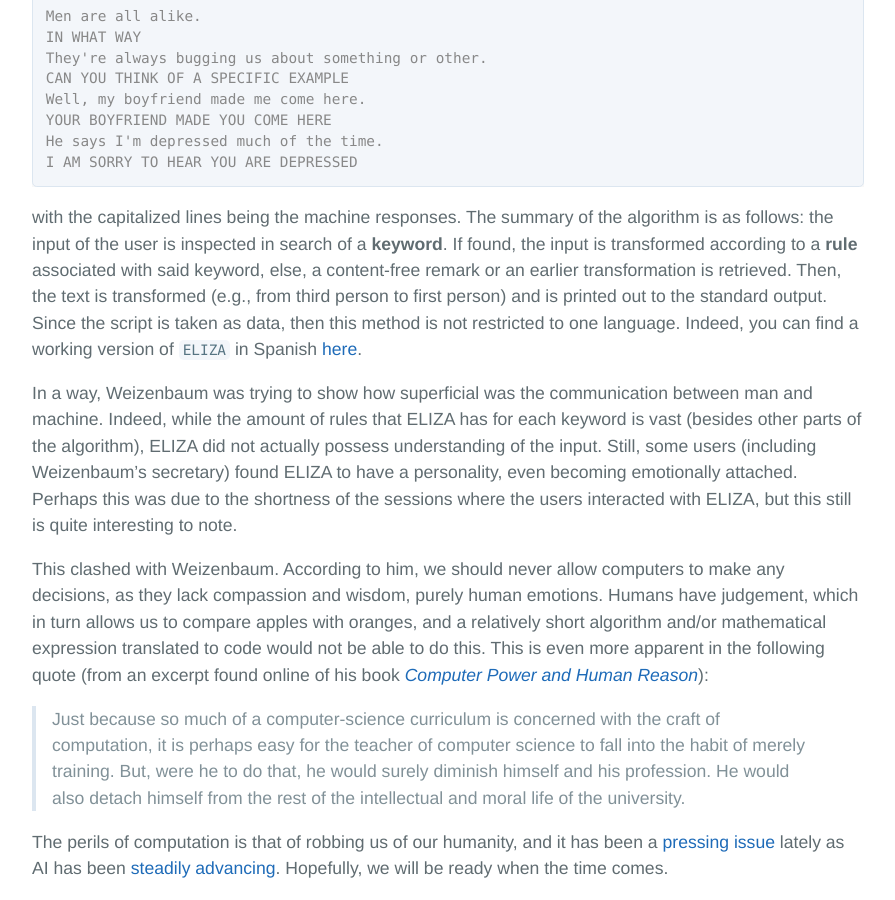
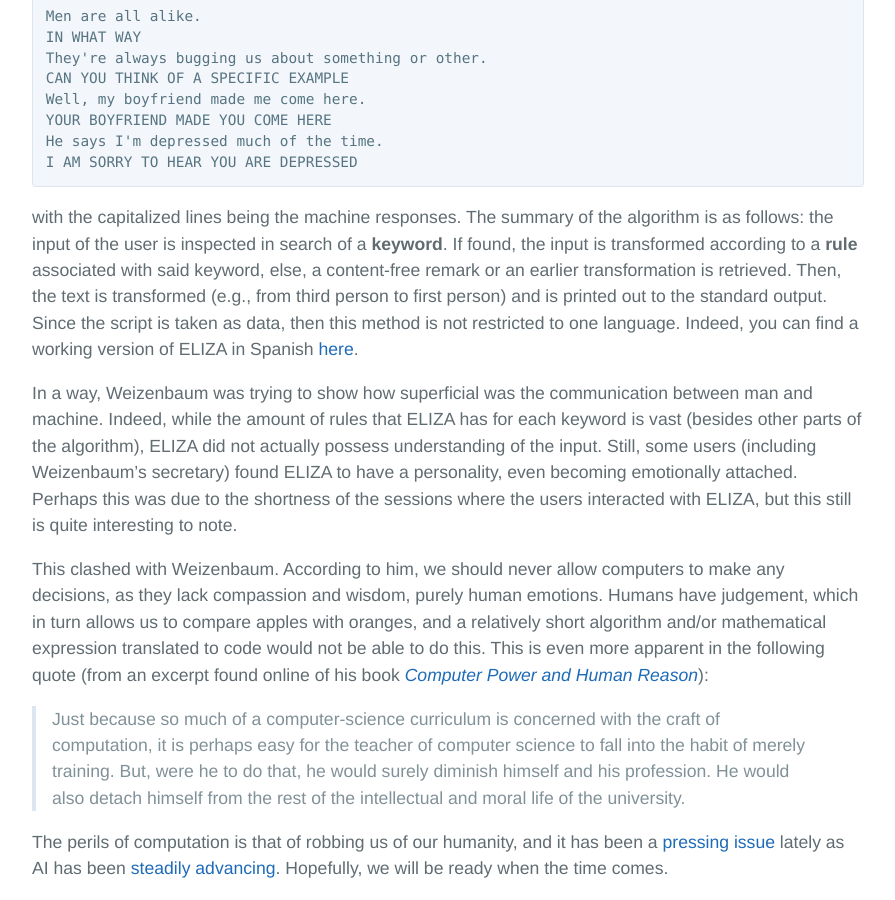
Before and after one commit to PDillis/pdillis.github.io, a Jekyll site: the page built from _posts/2018-04-18-PythonChatbot0.markdown, in a window 1280 px wide and 900 px high, scrolled down 1798 px. Shown: the whole window, without its empty margins (192-1087 px from the left). Built offline with Jekyll 4.4.1, drawn with Linux system fonts in a browser that asks for light colours.

Commit message:
Update 2018-04-18-PythonChatbot0.markdown

````diff
--- a/_posts/2018-04-18-PythonChatbot0.markdown
+++ b/_posts/2018-04-18-PythonChatbot0.markdown
@@ -23,7 +23,7 @@
 
 An extract of a typical conversation between a user and the original ELIZA can be found in the [original paper by Weizenbaum](https://www.cse.buffalo.edu//~rapaport/572/S02/weizenbaum.eliza.1966.pdf) and is shown next ('?' was a forbidden character, due to the implementation in the MAC system, hence no questions):
 
-```console
+```
 Men are all alike.
 IN WHAT WAY
 They're always bugging us about something or other.
@@ -34,7 +34,7 @@
 I AM SORRY TO HEAR YOU ARE DEPRESSED
 ```
 
-with the capitalized lines being the machine responses. The summary of the algorithm is as follows: the input of the user is inspected in search of a **keyword**. If found, the input is transformed according to a **rule** associated with said keyword, else, a content-free remark or an earlier transformation is retrieved. Then, the text is transformed (e.g., from third person to first person) and is printed out to the standard output. Since the script is taken as data, then this method is not restricted to one language. Indeed, you can find a working version of `ELIZA` in Spanish [here](http://deixilabs.com/eliza.html).
+with the capitalized lines being the machine responses. The summary of the algorithm is as follows: the input of the user is inspected in search of a **keyword**. If found, the input is transformed according to a **rule** associated with said keyword, else, a content-free remark or an earlier transformation is retrieved. Then, the text is transformed (e.g., from third person to first person) and is printed out to the standard output. Since the script is taken as data, then this method is not restricted to one language. Indeed, you can find a working version of ELIZA in Spanish [here](http://deixilabs.com/eliza.html).
 
 In a way, Weizenbaum was trying to show how superficial was the communication between man and machine. Indeed, while the amount of rules that ELIZA has for each keyword is vast (besides other parts of the algorithm), ELIZA did not actually possess understanding of the input. Still, some users (including Weizenbaum's secretary) found ELIZA to have a personality, even becoming emotionally attached. Perhaps this was due to the shortness of the sessions where the users interacted with ELIZA, but this still is quite interesting to note.
 
````
